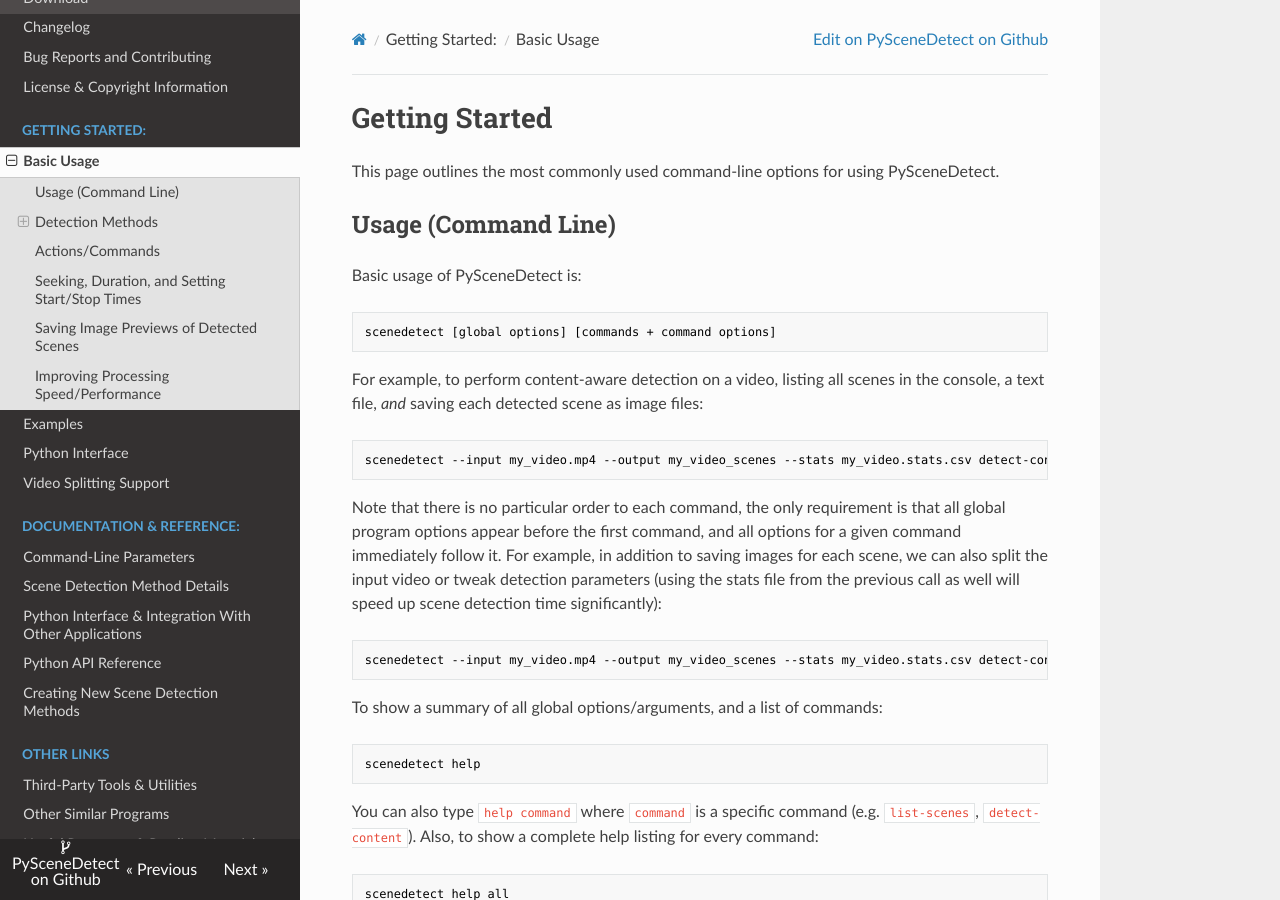
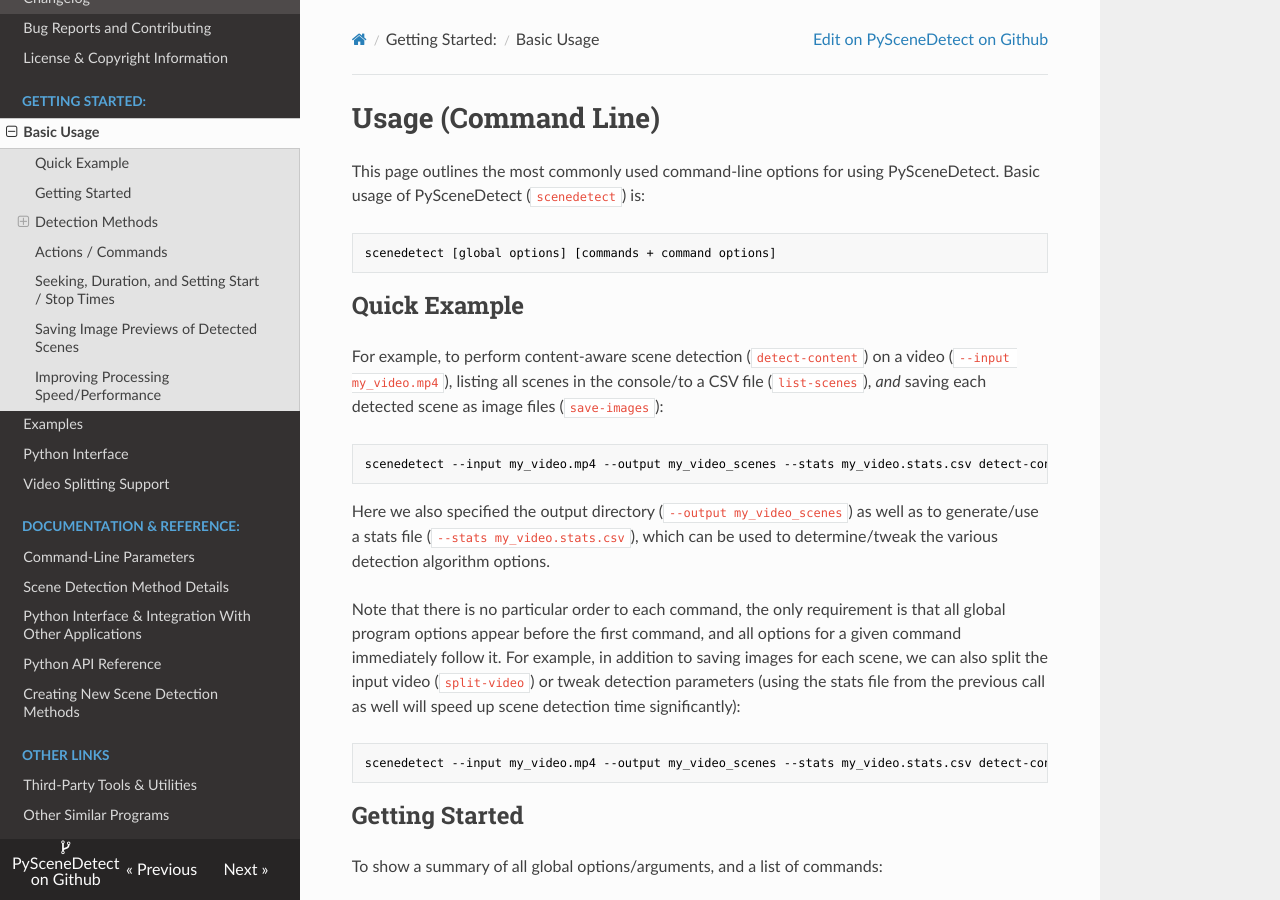
Before and after one commit to vovamushak/PySceneDetect, an MkDocs documentation site: the page built from docs/examples/usage.md, in a window 1280 px wide and 900 px high. Built offline with MkDocs 1.6.1, drawn with Linux system fonts in a browser that asks for light colours; nearby versions of some CDN libraries; old or Windows-style settings are respelled for this version of MkDocs; some of the changed text lies outside the part shown.

Commit message:
Update getting started section in docs/examples/usage.md.

````diff
--- a/docs/examples/usage.md
+++ b/docs/examples/usage.md
@@ -1,28 +1,29 @@
 
-# Getting Started
+# Usage (Command Line)
 
-This page outlines the most commonly used command-line options for using PySceneDetect.
-
-
-## Usage (Command Line)
-
-Basic usage of PySceneDetect is:
+This page outlines the most commonly used command-line options for using PySceneDetect. Basic usage of PySceneDetect (`scenedetect`) is:
 
 ```rst
 scenedetect [global options] [commands + command options]
 ```
 
-For example, to perform content-aware detection on a video, listing all scenes in the console, a text file, *and* saving each detected scene as image files:
+## Quick Example
+
+For example, to perform content-aware scene detection (`detect-content`) on a video (`--input my_video.mp4`), listing all scenes in the console/to a CSV file (`list-scenes`), *and* saving each detected scene as image files (`save-images`):
 
 ```rst
 scenedetect --input my_video.mp4 --output my_video_scenes --stats my_video.stats.csv detect-content list-scenes save-images
 ```
 
-Note that there is no particular order to each command, the only requirement is that all global program options appear before the first command, and all options for a given command immediately follow it.  For example, in addition to saving images for each scene, we can also split the input video or tweak detection parameters (using the stats file from the previous call as well will speed up scene detection time significantly):
+Here we also specified the output directory (`--output my_video_scenes`) as well as to generate/use a stats file (`--stats my_video.stats.csv`), which can be used to determine/tweak the various detection algorithm options.
+
+Note that there is no particular order to each command, the only requirement is that all global program options appear before the first command, and all options for a given command immediately follow it.  For example, in addition to saving images for each scene, we can also split the input video (`split-video`) or tweak detection parameters (using the stats file from the previous call as well will speed up scene detection time significantly):
 
 ```rst
 scenedetect --input my_video.mp4 --output my_video_scenes --stats my_video.stats.csv detect-content list-scenes save-images split-video
 ```
+
+## Getting Started
 
 To show a summary of all global options/arguments, and a list of commands:
 
@@ -113,7 +114,7 @@ For most videos, the minimum percentage (`-p` / `--min-percent`) should always b
 
 As with `detect-content`, the optimal threshold can be determined by generating a statsfile (`-s`), opening it with a spreadsheet editor (e.g. Excel), and examining the `delta_rgb` column.  These values represent the average intensity of the pixels for that particular frame (taken by averaging the R, G, and B values over the whole frame).  The threshold value should be set so that the average intensity of most frames in content scenes lie above the threshold value, and scenes where scene changes/breaks occur should fall *under* the threshold value (thus triggering a scene change).
 
-## Actions/Commands
+## Actions / Commands
 
 After setting the detection method(s), there are several commands that can be used.  Type `scenedetect help [command]` for help/arguments of a specific command listed below, or see the [full CLI reference](../reference/command-line-params.md) for details.
 
@@ -126,7 +127,7 @@ After setting the detection method(s), there are several commands that can be us
  - `about`: Print PySceneDetect license agreement and application information. No processing is done if present.
 
 
-## Seeking, Duration, and Setting Start/Stop Times
+## Seeking, Duration, and Setting Start / Stop Times
 
 Specifying the `time` command allows control over what portion of the video PySceneDetect processes.  The `time` command accepts three options: start time (`-s` / `-start`), end time (`-e` / `-end`), and duration (`-d` / `--duration`).  Specifying both end time and duration is redundant, and in this case, duration overrides end time.  Timecodes can be given in three formats:  exact frame number (e.g. `12345`), number of seconds followed by `s` (e.g. `123s`, `123.45s`), or standard format (HH:MM:SS[.nnn], e.g. `12:34:56`, `12:34:56.789`).
 
````
